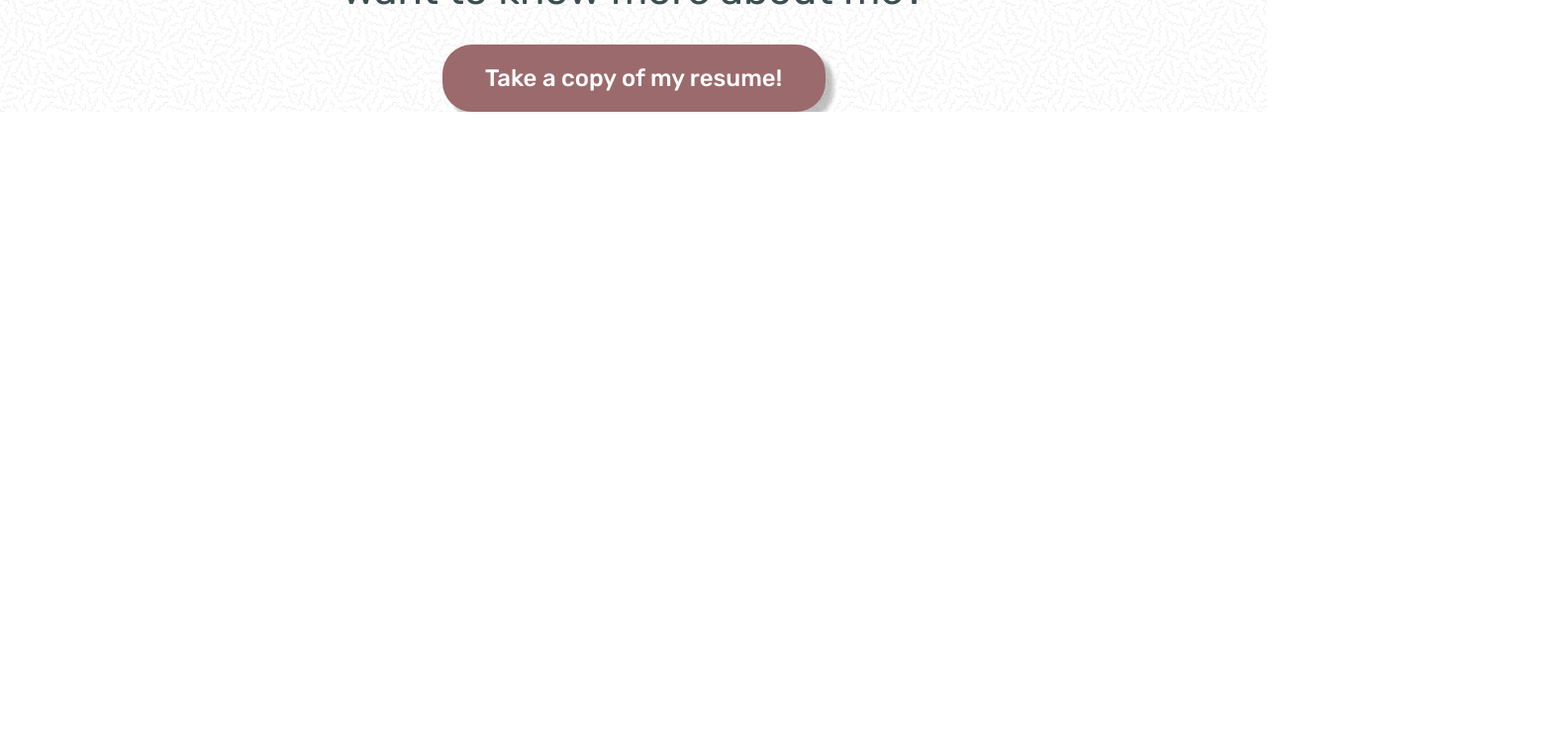
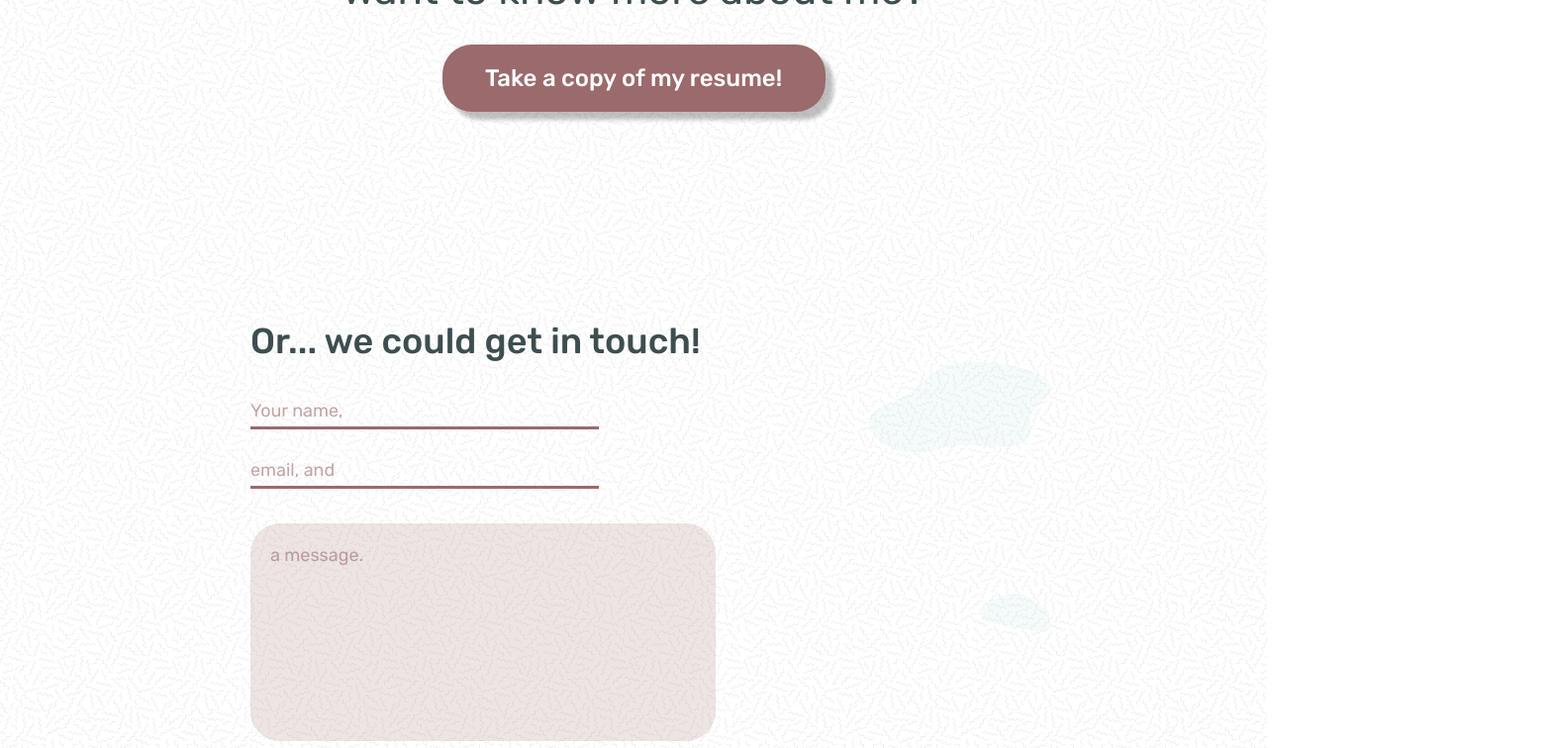
Before and after one commit to udyding/personal-website, a React (Create React App) app: page / in a window 1280 px wide. Shown: the part 3911-4667 px from the top of the page at 99% size, 1575 px wide, since content can reach past the window. Before the commit the page ends 4024 px from the top, so only its background shows below. Built offline with nearby package versions, Linux system fonts and the light colour scheme.

Commit message:
added more features

```diff
--- a/public/index.html
+++ b/public/index.html
@@ -24,7 +24,7 @@
       work correctly both with client-side routing and a non-root public URL.
       Learn how to configure a non-root public URL by running `npm run build`.
     -->
-    <title>React App</title>
+    <title>Udy Ding</title>
   </head>
   <body>
     <noscript>You need to enable JavaScript to run this app.</noscript>
--- a/src/components/App.js
+++ b/src/components/App.js
@@ -1,5 +1,5 @@
 import React from "react";
-import { Container, Row, Col, Button } from "react-bootstrap";
+import { Container, Row, Col } from "react-bootstrap";
 import styles from "./App.module.css";
 import picture from "../assets/Picture.png";
 import photo from "../assets/Photo.png";
@@ -15,6 +15,7 @@ import ccSS from "../assets/ccSS.png";
 import inclusifySS from "../assets/inclusifySS.png";
 import scSS from "../assets/scSS.png";
 import Project from "./Project";
+import landscape from "../assets/staticGround.png";
 
 function App() {
   let skills = [
@@ -156,6 +157,7 @@ function App() {
                   icon={projects[i].icon}
                   link={projects[i].link}
                   pic={projects[i].pic}
+                  index={i}
                 />
               </div>
             );
@@ -164,9 +166,62 @@ function App() {
       </div>
       <div className={styles.resume}>
         <h1>Want to know more about me?</h1>
-        <a href="Udy Ding Resume 2021 copy.pdf" target="_blank">
+        <a
+          href="Udy Ding Resume 2021 copy.pdf"
+          target="_blank"
+          rel="noopener noreferrer"
+        >
           <button>Take a copy of my resume!</button>
         </a>
+      </div>
+      <div className={styles.contactFooterWrapper}>
+        <div className={styles.contact}>
+          <h1>Or... we could get in touch!</h1>
+          <form>
+            <div className={styles.input}>
+              <input type="text" id="name" placeholder="Your name," />
+              <input type="email" id="email" placeholder="email, and" />
+              <textarea id="message" placeholder="a message." />
+              <input type="submit" value="Send" />
+            </div>
+          </form>
+        </div>
+        <div className={styles.footer}>
+          <div
+            style={{
+              fontWeight: 400,
+              fontSize: "16px",
+              color: "#3E4E50",
+            }}
+          >
+            Designed and developed by Udy Ding © 2021
+          </div>
+          <div className={styles.links}>
+            <a
+              href="https://ca.linkedin.com/in/udy-ding"
+              rel="noopener noreferrer"
+              target="_blank"
+            >
+              LinkedIn
+            </a>
+            <br></br>
+            <a
+              href="http://github.com/udyding"
+              rel="noopener noreferrer"
+              target="_blank"
+            >
+              Github
+            </a>
+            <br></br>
+            <a
+              href="https://devpost.com/udyding"
+              rel="noopener noreferrer"
+              target="_blank"
+            >
+              Devpost
+            </a>
+          </div>
+        </div>
       </div>
     </div>
   );
--- a/src/components/App.module.css
+++ b/src/components/App.module.css
@@ -55,6 +55,7 @@
 
 .resume {
   text-align: center;
+  margin-bottom: 210px;
 }
 
 .resume > h1 {
@@ -84,3 +85,109 @@
 .resume > a > button:hover {
   background: #8a5d5f;
 }
+
+.contactFooterWrapper {
+  background-image: url(../assets/staticGround.png);
+  padding-bottom: 36px;
+}
+
+.contact {
+  width: 466px;
+  margin-left: 253px;
+  margin-bottom: 203px;
+}
+
+.contact > h1 {
+  font-weight: 500;
+  font-size: 36px;
+  line-height: 43px;
+  color: #3e4e50;
+  margin-bottom: 28px;
+}
+
+input[type="text"],
+input[type="email"] {
+  width: 352px;
+  background-color: transparent;
+  border: none;
+  border-bottom: 3px solid #9b6a6c;
+  margin-bottom: 20px;
+  padding-bottom: 5px;
+  padding-top: 10px;
+  font-weight: 400;
+  font-size: 18px;
+  color: #9b6a6c;
+}
+
+input:-webkit-autofill,
+input:-webkit-autofill:hover,
+input:-webkit-autofill:focus,
+textarea:-webkit-autofill,
+textarea:-webkit-autofill:hover,
+textarea:-webkit-autofill:focus,
+select:-webkit-autofill,
+select:-webkit-autofill:hover,
+select:-webkit-autofill:focus {
+  -webkit-text-fill-color: #9b6a6c;
+}
+
+::placeholder {
+  font-weight: 400;
+  font-size: 18px;
+  color: rgba(155, 106, 108, 0.6);
+}
+
+textarea {
+  width: 430px;
+  height: 180px;
+  border-radius: 30px;
+  background: rgba(155, 106, 108, 0.18);
+  border: none;
+  resize: none;
+  margin-top: 15px;
+  padding: 20px;
+  font-weight: 400;
+  font-size: 18px;
+  color: #9b6a6c;
+  line-height: 25px;
+}
+
+input[type="submit"] {
+  margin-top: 18px;
+  width: 74px;
+  height: 35px;
+  background: #3e4e50;
+  font-weight: 500;
+  font-size: 18px;
+  color: #ffffff;
+  border: none;
+  border-radius: 30px;
+}
+
+.landscape {
+  position: relative;
+  width: 100%;
+  height: 100%;
+}
+
+.footer {
+  width: 100vw;
+  display: flex;
+  align-items: flex-end;
+  justify-content: space-between;
+  padding: 0 275px 0 48px;
+  box-sizing: border-box;
+}
+
+.footer > h1 {
+  font-weight: 400;
+  font-size: 16px;
+  color: #3e4e50;
+}
+
+.links > a {
+  display: block;
+  color: #3e4e50;
+  text-decoration: none;
+  font-size: 20px;
+}
--- a/src/components/Project.js
+++ b/src/components/Project.js
@@ -2,8 +2,8 @@ import React from "react";
 import styles from "./Project.module.css";
 
 export default function Project(props) {
-  const { name, description, tools, icon, link, pic } = props;
-  const variant = name === "Inclusify" ? "right" : "left";
+  const { name, description, tools, icon, link, pic, index } = props;
+  const variant = index % 2 === 0 ? "right" : "left";
   return (
     <div
       className={`${styles.container} ${
```
Also changed, not shown: src/assets/staticGround.png (added).
